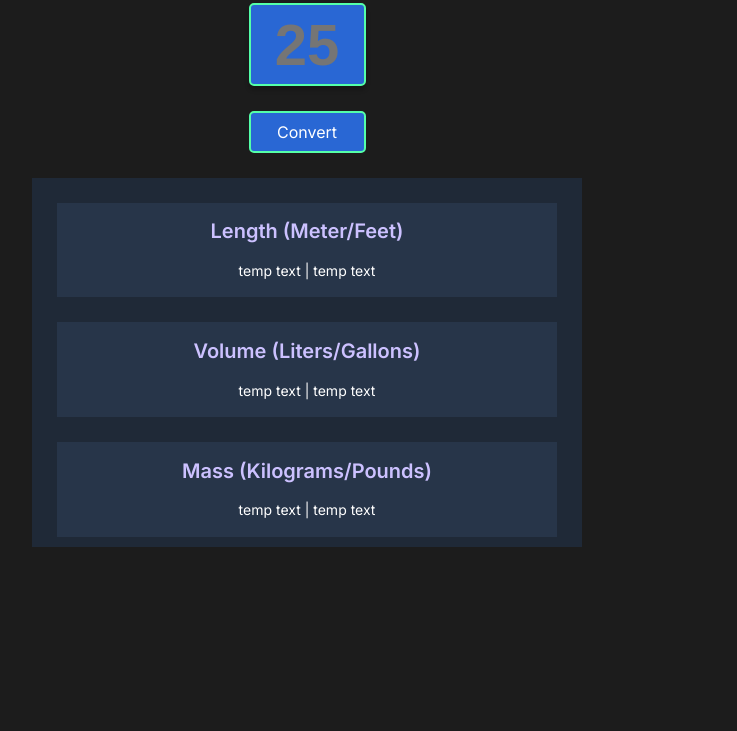
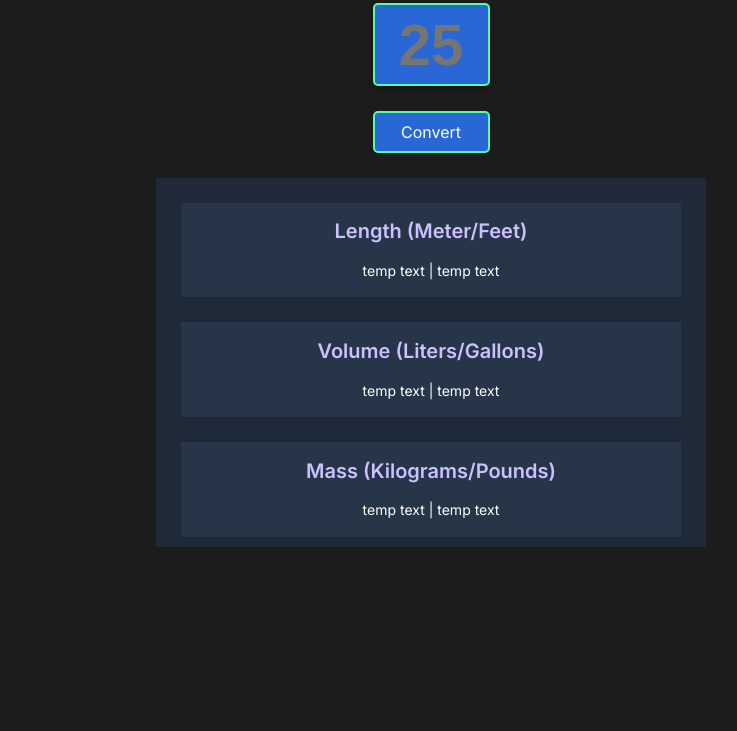
Before and after one commit to guy-car/unit-converter, a plain HTML site: page index.html in a window 1280 px wide. Shown: the part 69-800 px from the top of the page, without its empty margins (333-1070 px from the left). Drawn offline with Linux system fonts and the light colour scheme.

Commit message:
fixed-css

```diff
--- a/index.css
+++ b/index.css
@@ -1,9 +1,10 @@
 body {
-    margin: 0;
+    margin: 0 auto;
     text-align: center;
     font-family: Inter;
     background-color: #1C1C1C;
     color: #FFFFFF;
+    max-width: 302px;
 
 }
 
--- a/index.html
+++ b/index.html
@@ -1,5 +1,11 @@
 <html>
     <head>
+        <title>Unit Converter</title>
+        <meta name="viewport" content="width=device-width, initial-scale=1.0">
+        <link rel="apple-touch-icon" sizes="180x180" href="/apple-touch-icon.png">
+        <link rel="icon" type="image/png" sizes="32x32" href="/favicon-32x32.png">
+        <link rel="icon" type="image/png" sizes="16x16" href="/favicon-16x16.png">
+        <link rel="manifest" href="/site.webmanifest">
         <link rel="stylesheet" href="index.css">
         <link rel="preconnect" href="https://fonts.googleapis.com">
         <link rel="preconnect" href="https://fonts.gstatic.com" crossorigin>
```
